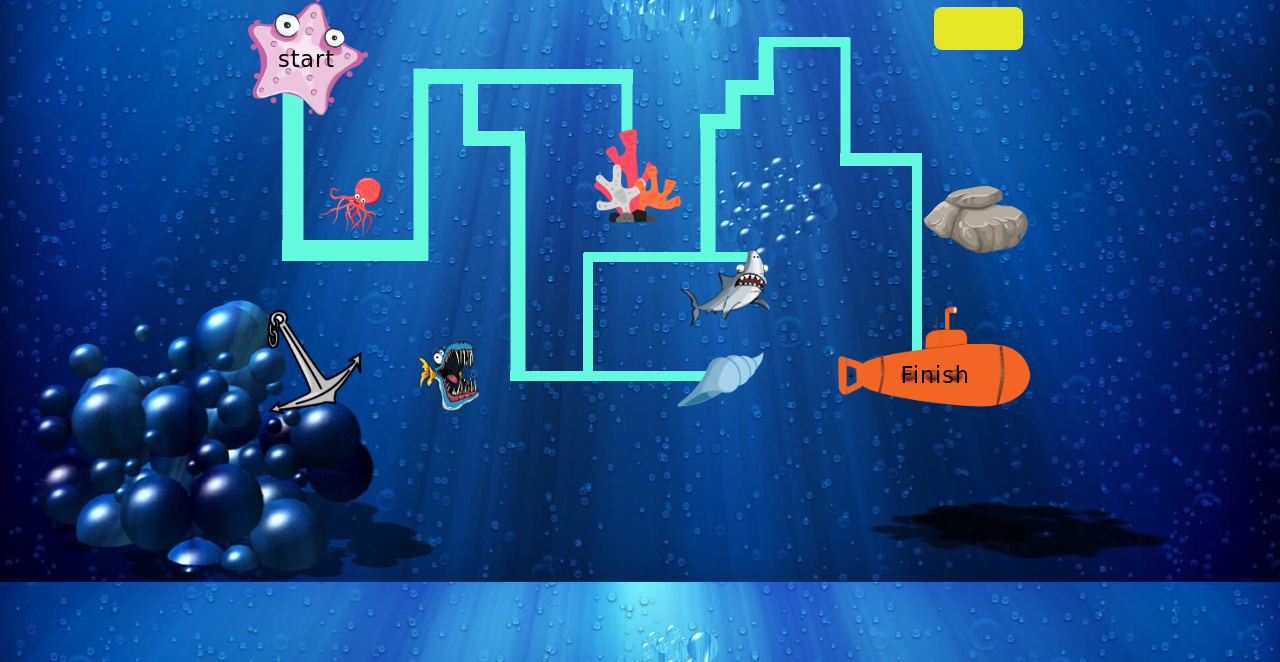
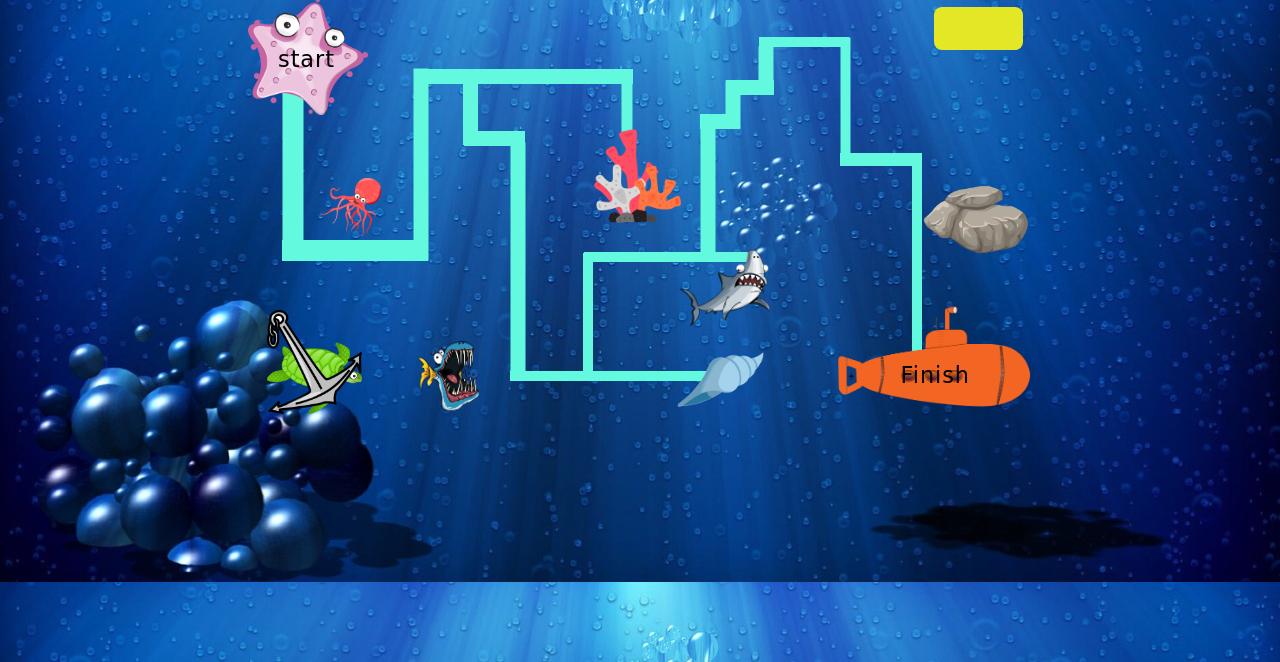
Before and after one commit to SarahA2020/sarah-aqua-maze, a plain HTML site: page index.html in a window 1280 px wide. Both pictures are taken after a click on the button "START". Shown: the part 138-800 px from the top of the page. Drawn offline with nearby package versions, Linux system fonts and the light colour scheme; a web font is replaced by a local one.

Commit message:
added turtle image

```diff
--- a/index.html
+++ b/index.html
@@ -37,6 +37,7 @@
                 <img src="images/octopus.png" class="collision octopus">
                 <img src="images/scary-fish.png" class="collision scary-fish">
                 <img src="images/crab.png" class="collision crab">
+                <img src="images/turtle.png" class="turtle">
                 <img src="images/anchor.png" class="anchor">
                 <img src="images/coral.png" class="coral">
                 <img src="images/shell.png" class="shell">
@@ -68,7 +69,6 @@
                     <p>Finish</p>
                     <img src="images/submarine.png">
                 </div>
-
             </div>
         </section>
 
@@ -79,6 +79,5 @@
             <p class="pop-up-text">You have been thwarted by the watery depths</p>
             <button class="restart-button">Try Again</button>
         </div>
-
     </body>
 </html>
--- a/style.css
+++ b/style.css
@@ -139,6 +139,14 @@ h1 {
 }
 
 /* Static Images */
+
+.turtle {
+    width: 11%;
+    position: absolute;
+    bottom: 64px;
+    left: 61px;
+    z-index: 10;
+}
 
 .anchor {
     width: 11%;
```
Lines whose indentation alone changed are shown as unchanged.
